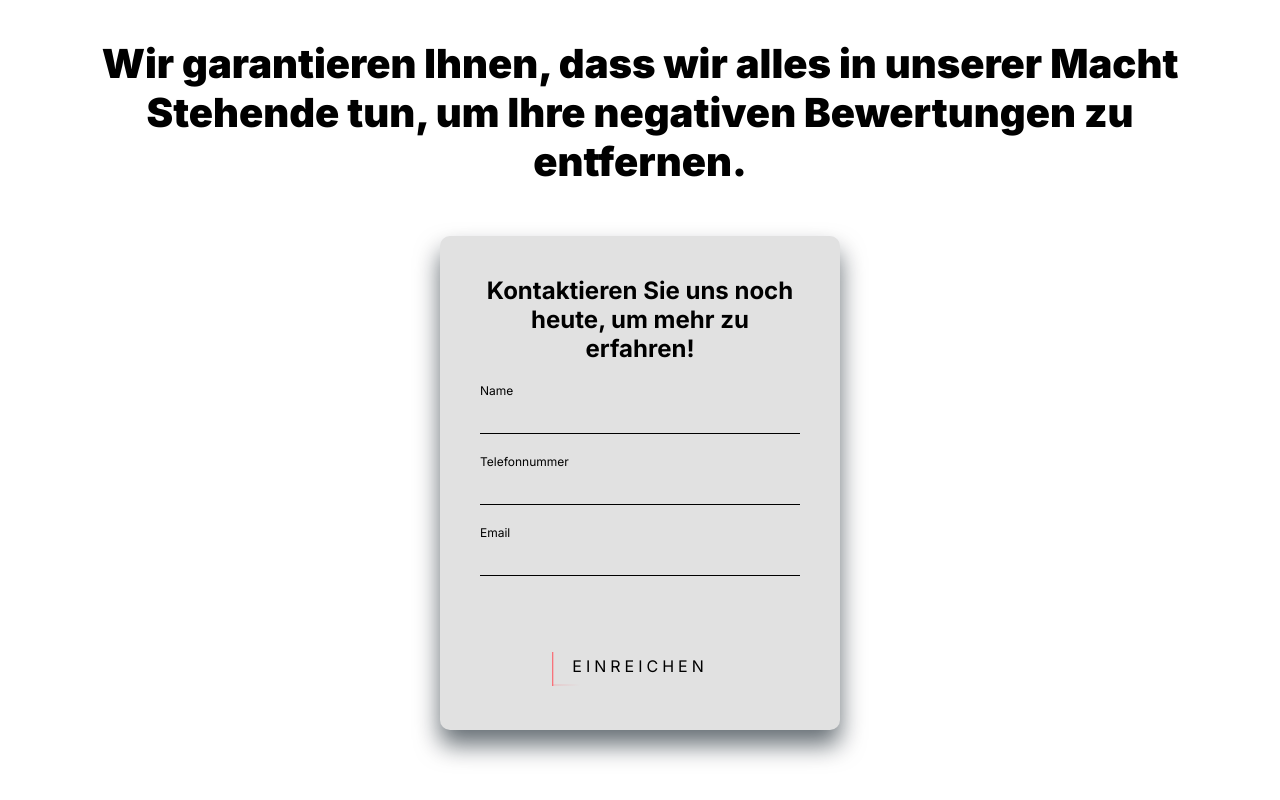
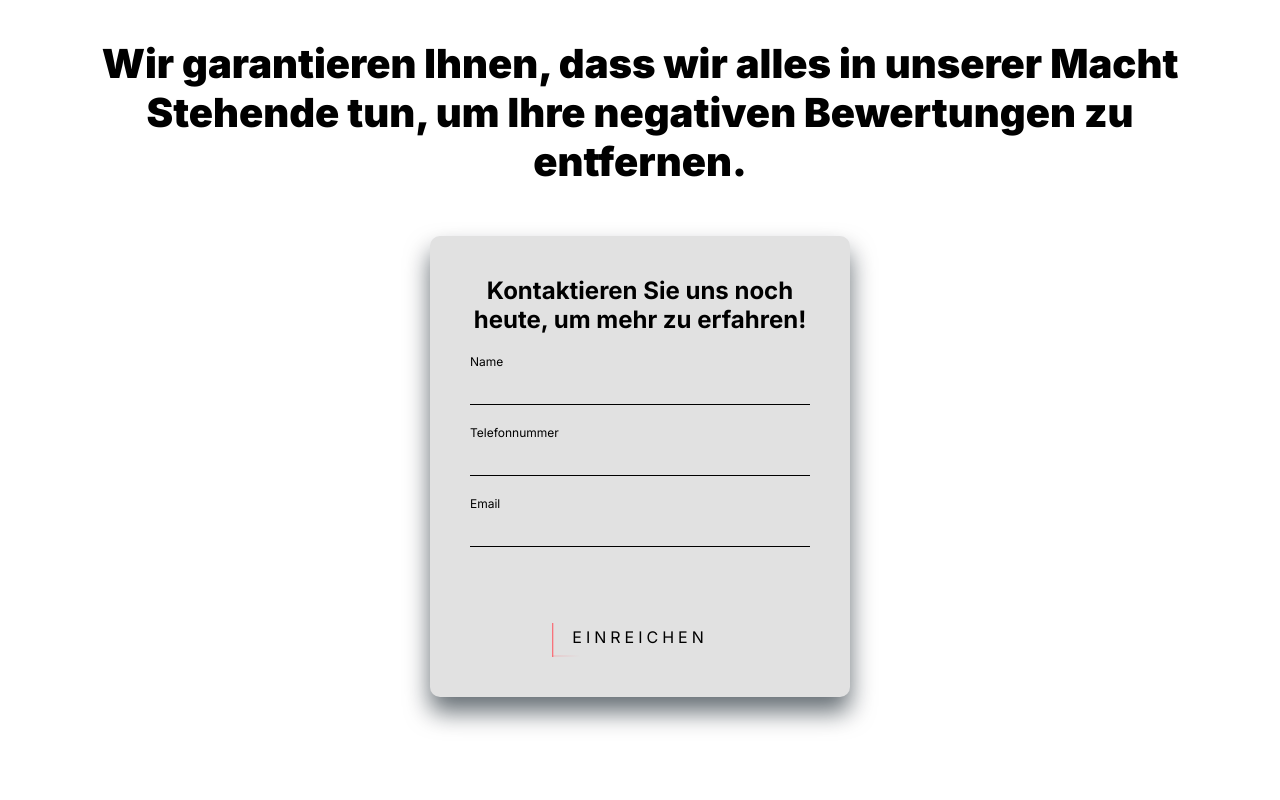
Before and after one commit to Vladikst/Removing-reviews, a React (Create React App) app in the folder my-app/: page / in a window 1280 px wide. Shown: the part 1741-2541 px from the top of the page. Built offline with nearby package versions, Linux system fonts and the light colour scheme.

Commit message:
Update form

```diff
--- a/my-app/package.json
+++ b/my-app/package.json
@@ -6,10 +6,12 @@
     "@testing-library/jest-dom": "^5.17.0",
     "@testing-library/react": "^13.4.0",
     "@testing-library/user-event": "^13.5.0",
+    "formik": "^2.4.5",
     "react": "^18.2.0",
     "react-dom": "^18.2.0",
     "react-scripts": "5.0.1",
-    "web-vitals": "^2.1.4"
+    "web-vitals": "^2.1.4",
+    "yup": "^1.3.3"
   },
   "scripts": {
     "start": "react-scripts start",
--- a/my-app/public/index.html
+++ b/my-app/public/index.html
@@ -1,5 +1,5 @@
 <!DOCTYPE html>
-<html lang="en">
+<html lang="de">
 	<head>
 		<meta charset="utf-8" />
 		<link rel="icon" href="%PUBLIC_URL%/favicon.ico" />
--- a/my-app/src/Components/Form.js
+++ b/my-app/src/Components/Form.js
@@ -1,4 +1,6 @@
+import { useFormik } from 'formik'
 import React, { useState } from 'react'
+import * as Yup from 'yup'
 import Modal from './Modal'
 
 const Form = () => {
@@ -8,34 +10,97 @@ const Form = () => {
 		setModalInfoOpen(!modalInfoIsOpen)
 	}
 
+	const validationSchema = Yup.object({
+		name: Yup.string().required('Name eingeben.'),
+		phone: Yup.string().matches(
+			/^[\+]{1}[0-9]{6,14}$/,
+			'Telefonnummer eingeben.'
+		),
+		email: Yup.string()
+			.email('E-Mail-Adresse eingeben.')
+			.matches(
+				/^[a-zA-Z0-9.!#$%&'*+\/=?^_`{|}~-]+@[a-zA-Z0-9-]+(?:\.[a-zA-Z0-9-]+)*$/,
+				'E-Mail-Adresse eingeben.'
+			),
+	})
+
+	const formik = useFormik({
+		initialValues: {
+			name: '',
+			phone: '',
+			email: '',
+		},
+		validationSchema,
+		onSubmit: values => {
+			// Здесь вы можете выполнить дополнительные действия при отправке формы
+			// например, отправить данные на сервер
+			handleModalToggle()
+		},
+	})
+
 	return (
 		<>
 			<div className='header__box'>
 				<h2>Kontaktieren Sie uns noch heute, um mehr zu erfahren!</h2>
-				<form>
+				<form onSubmit={formik.handleSubmit}>
 					<div className='header__box-user'>
-						<input type='text' name='' required='' />
+						<input
+							className={`${formik.errors.name ? 'input-error' : ''}`}
+							type='text'
+							name='name'
+							value={formik.values.name}
+							onChange={formik.handleChange}
+							onBlur={formik.handleBlur}
+						/>
 						<label>Name</label>
+						{formik.touched.name && formik.errors.name ? (
+							<div className='error'>{formik.errors.name}</div>
+						) : null}
 					</div>
+
 					<div className='header__box-user'>
-						<input type='tel' name='' required='' />
+						<input
+							className={`${formik.errors.phone ? 'input-error' : ''}`}
+							type='tel'
+							name='phone'
+							value={formik.values.phone}
+							onChange={formik.handleChange}
+							onBlur={formik.handleBlur}
+						/>
 						<label>Telefonnummer</label>
+						{formik.touched.phone && formik.errors.phone ? (
+							<div className='error'>{formik.errors.phone}</div>
+						) : null}
 					</div>
+
 					<div className='header__box-user'>
-						<input type='email' name='' required='' />
+						<input
+							className={`${formik.errors.email ? 'input-error' : ''}`}
+							type='email'
+							name='email'
+							value={formik.values.email}
+							onChange={formik.handleChange}
+							onBlur={formik.handleBlur}
+						/>
 						<label>Email</label>
+						{formik.touched.email && formik.errors.email ? (
+							<div className='error'>{formik.errors.email}</div>
+						) : null}
 					</div>
-					<a onClick={handleModalToggle}>
+
+					{/* // TODO тут будет чекбокс с конфд  */}
+
+					<button type='submit'>
 						<span className='btn-anim1'></span>
 						<span className='btn-anim2'></span>
 						<span className='btn-anim3'></span>
 						<span className='btn-anim4'></span>
 						Einreichen
-					</a>
+					</button>
 				</form>
 			</div>
 			<Modal isOpen={modalInfoIsOpen} onClose={handleModalToggle}>
-				<div modal__text>
+				<div className='modal__text'>
 					Vielen Dank, dass Sie sich beworben haben. Wir werden uns in Kürze mit
 					Ihnen in Verbindung setzen.
 				</div>
--- a/my-app/src/style/form.scss
+++ b/my-app/src/style/form.scss
@@ -1,7 +1,7 @@
 .header__box {
 	margin: 0 auto;
 	margin-top: 50px;
-	width: 400px;
+	width: 420px;
 	padding: 40px;
 	background: #e1e1e1;
 	box-shadow: 0 15px 25px rgba(0, 15, 25, 0.6);
@@ -9,13 +9,11 @@
 	margin-bottom: 100px;
 }
 
-.header__box {
-	h2 {
-		margin: 0 0 30px;
-		padding: 0;
-		color: #000;
-		text-align: center;
-	}
+h2 {
+	margin: 0 0 30px;
+	padding: 0;
+	color: #000;
+	text-align: center;
 }
 
 .header__box .header__box-user {
@@ -50,6 +48,7 @@
 }
 
 .header__box .header__box-user input:focus ~ label,
+.header__box .header__box-user input:invalid:not(:placeholder-shown) ~ label,
 .header__box .header__box-user input:valid ~ label {
 	top: -20px;
 	left: 0;
@@ -57,7 +56,13 @@
 	font-size: 12px;
 }
 
-.header__box form a {
+.header__box-user {
+	input.input-error {
+		border-bottom-color: red;
+	}
+}
+
+.header__box form button {
 	position: relative;
 	display: inline-block;
 	padding: 10px 20px;
@@ -69,9 +74,12 @@
 	transition: 0.5s;
 	margin-top: 40px;
 	letter-spacing: 4px;
+	cursor: pointer;
+	border: none;
+	background-color: #e1e1e1;
 }
 
-.header__box a:hover {
+.header__box button:hover {
 	background: #ff4f5a;
 	color: #fff;
 	border-radius: 5px;
@@ -79,12 +87,12 @@
 		0 0 100px #ff4f5a;
 }
 
-.header__box a span {
+.header__box button span {
 	position: absolute;
 	display: block;
 }
 
-.header__box a span.btn-anim1 {
+.header__box button span.btn-anim1 {
 	top: 0;
 	left: -100%;
 	width: 100%;
@@ -103,7 +111,7 @@
 	}
 }
 
-.header__box a span.btn-anim2 {
+.header__box button span.btn-anim2 {
 	top: -100%;
 	right: 0;
 	width: 2px;
@@ -123,7 +131,7 @@
 	}
 }
 
-.header__box a span.btn-anim3 {
+.header__box button span.btn-anim3 {
 	bottom: 0;
 	right: -100%;
 	width: 100%;
@@ -143,7 +151,7 @@
 	}
 }
 
-.header__box a span.btn-anim4 {
+.header__box button span.btn-anim4 {
 	bottom: -100%;
 	left: 0;
 	width: 2px;
@@ -163,6 +171,16 @@
 	}
 }
 
+.error {
+	font-size: 12px;
+	color: red;
+	position: absolute;
+	top: -10px;
+	right: 0;
+	text-align: right;
+	margin-bottom: 0;
+}
+
 @media screen and (max-width: 457px) {
 	.header__box {
 		h2 {
```
Also changed, not shown: 1 other file (tests, documents, lock files or other folders).
